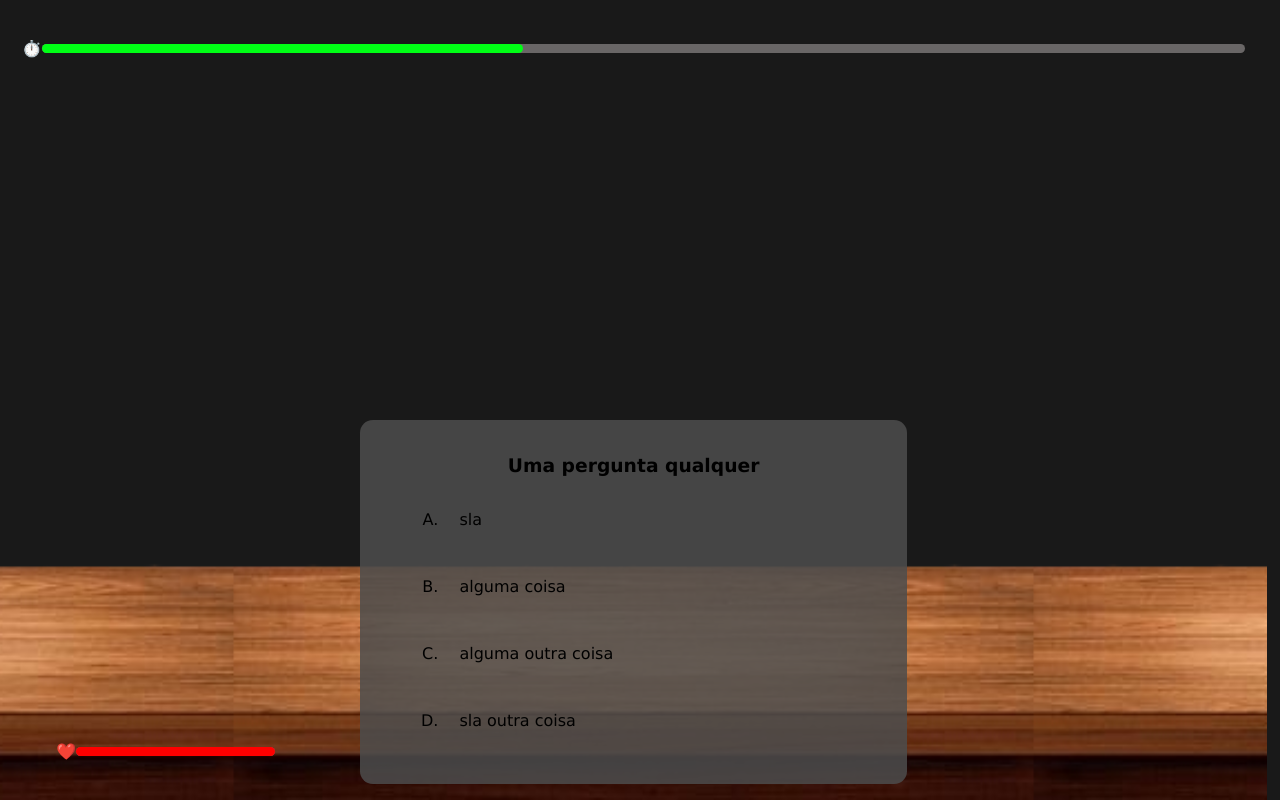
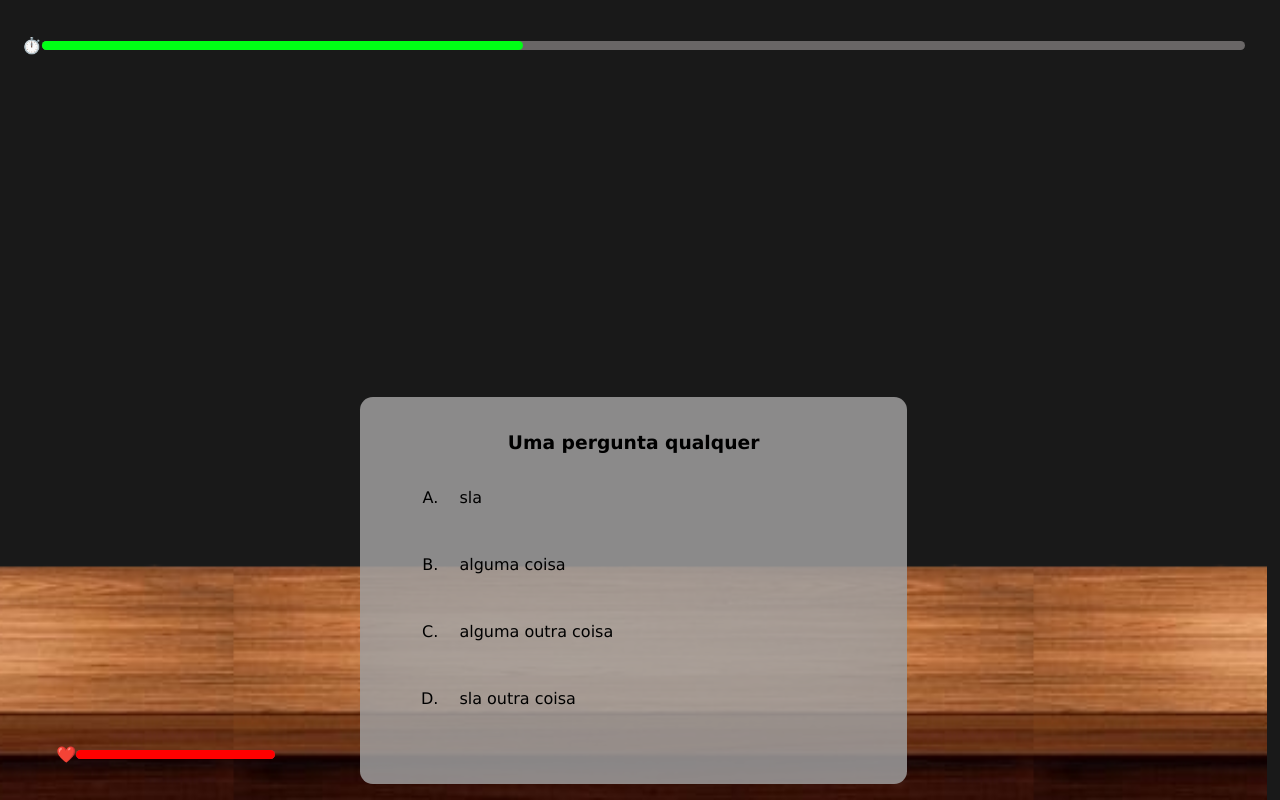
Before and after one commit to Henry6669/tp2, a plain HTML site: page quiz.html in a window 1280 px wide. Drawn offline with nearby package versions, Linux system fonts and the light colour scheme.

Commit message:
ajustes finais

```diff
--- a/css/quiz.css
+++ b/css/quiz.css
@@ -1,5 +1,5 @@
 :root {
-    --cor-sections-quiz: rgba(77, 77, 77, 0.851);
+    --cor-sections-quiz: rgba(159, 158, 158, 0.851);
 }
 
 main {
@@ -12,7 +12,7 @@ main {
     background-position: bottom, center, center;
     background-size: contain, 40vh, cover;
     grid-template-columns: 0.8fr 1.4fr 0.8fr;
-    grid-template-rows: 0.2fr .6fr 0.6fr 0.2fr;
+    grid-template-rows: 0.2fr .6fr 0.7fr 0.2fr;
     gap: 1%;
     grid-template-areas:
         "time time time"
```
